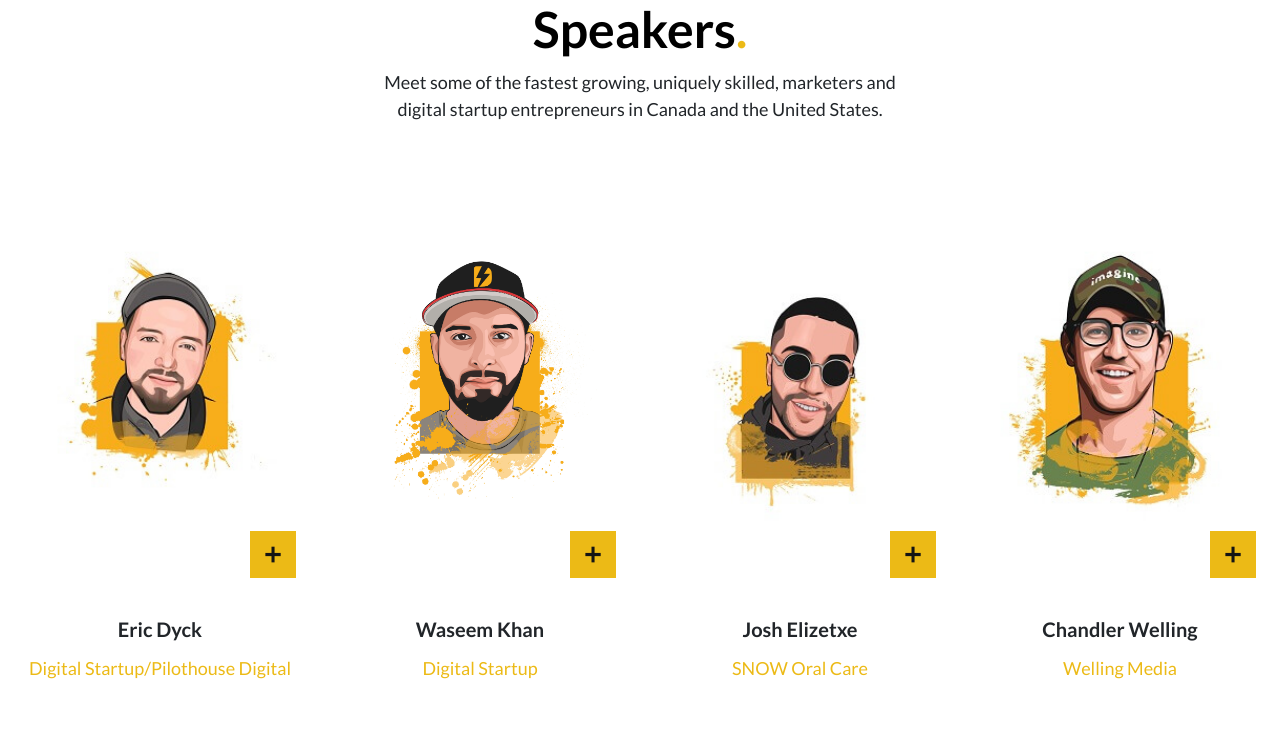
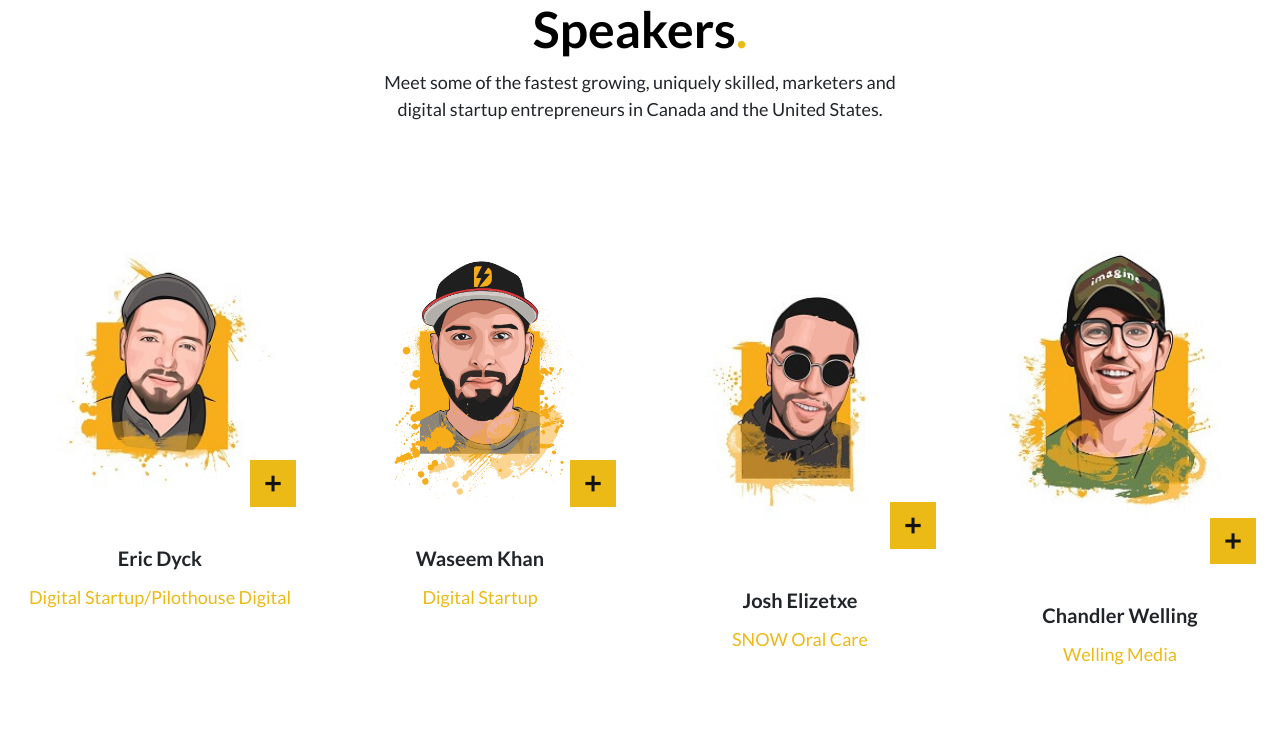
Before and after one commit to afifurrehman-brainx/umairTasks--DigitalStartup, a PHP site: page /digital-startup.html in a window 1280 px wide. Shown: the part 1455-2185 px from the top of the page. Run offline with PHP 8.4, Linux system fonts and the light colour scheme; some libraries are stand-ins or nearby versions.

Commit message:
speakers added

```diff
--- a/assets/css/main.css
+++ b/assets/css/main.css
@@ -349,7 +349,7 @@
 
  .speaker-image {
      position: relative;
-     min-height: 343px;
+     min-height: 250px;
  }
 
  .venue-image-container img {
```
